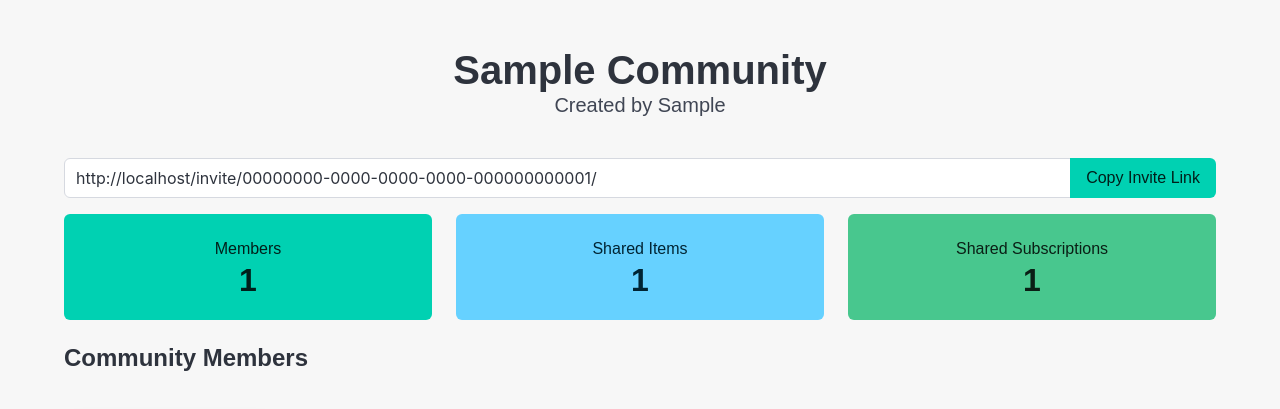
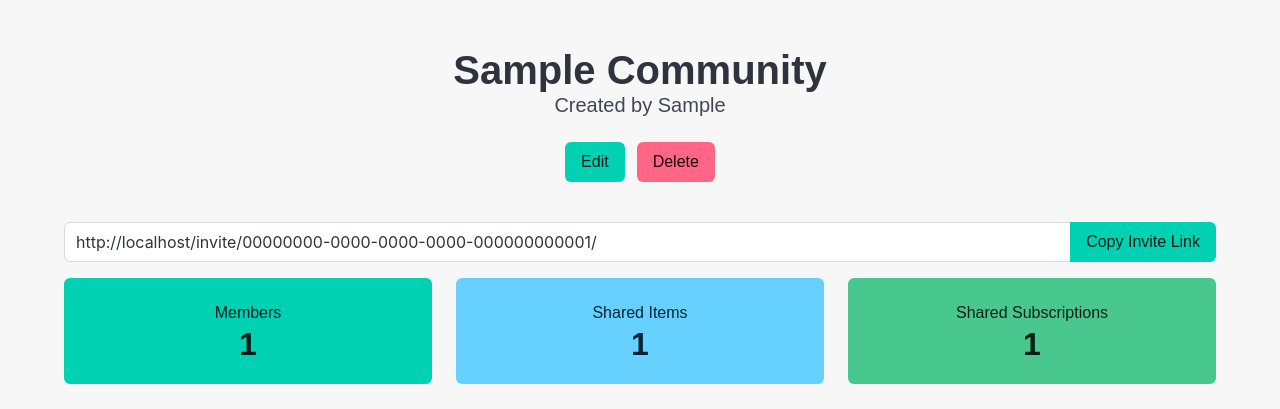
Before and after one commit to musadiqpeerzada/closeknit, a Django app: page /communities/1 in a window 1280 px wide. Shown: the part 58-467 px from the top of the page. Run offline with Django 5.2, Linux system fonts and the light colour scheme; a user stored in the database is signed in; tables that the repository leaves empty hold one stand-in row (values such as "Sample post"); some libraries are stand-ins or nearby versions; some web fonts are replaced.

Commit message:
add edit & delete buttons in community detail

```diff
--- a/backend/services.py
+++ b/backend/services.py
@@ -129,6 +129,8 @@ def get_data_for_community_detail(community_id: int, request) -> dict | None:
     invite_link = __get_invite_link(request, community.invite_uuid)
 
     return {
+        "pk": community.pk,
+        "community_owner": community.owner,
         "community_name": community.name,
         "invite_link": invite_link,
         "created_by": community.owner.username,
--- a/backend/templates/backend/community/detail.html
+++ b/backend/templates/backend/community/detail.html
@@ -5,6 +5,18 @@
         <div class="container">
             <h1 class="title is-2 has-text-centered">{{ community_name|title }}</h1>
             <p class="subtitle has-text-centered">Created by {{ created_by|title }}</p>
+
+            {% if community_owner == user %}
+                <div class="buttons is-centered">
+                    <a href="{% url 'community_update' pk %}" class="button is-primary">
+                        <span>Edit</span>
+                    </a>
+                    <a href="{% url 'community_delete' pk %}" class="button is-danger">
+                        <span>Delete</span>
+                    </a>
+                </div>
+            {% endif %}
+
 
             <section class="py-4">
                 <div class="field has-addons">
```
